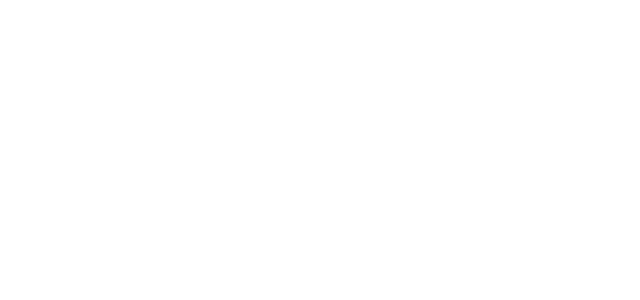
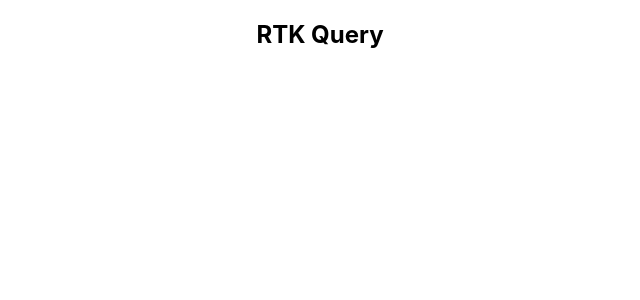
Before and after one commit to KennedyMungai/rtk-query-crud-app-w-typescript, a React (Create React App) app: page / in a window 1280 px wide. Shown: the top 300 px of the page, without its empty margins (320-960 px from the left). Built offline with nearby package versions, Linux system fonts and the light colour scheme.

Commit message:
Added a heading to the App component

```diff
--- a/src/App.tsx
+++ b/src/App.tsx
@@ -5,7 +5,7 @@
 {
   return (
     <div className="App">
-
+      <h2>RTK Query</h2>
     </div>
   );
 }
```
